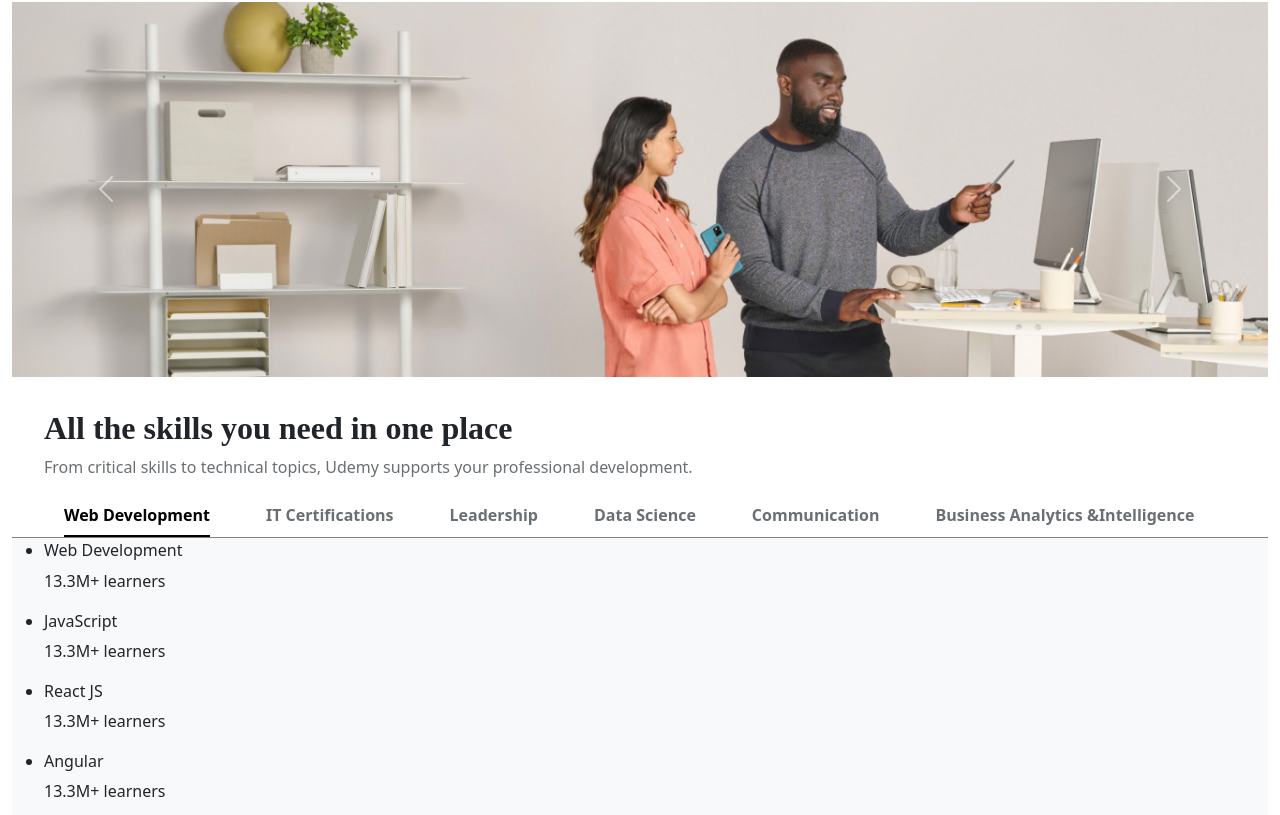
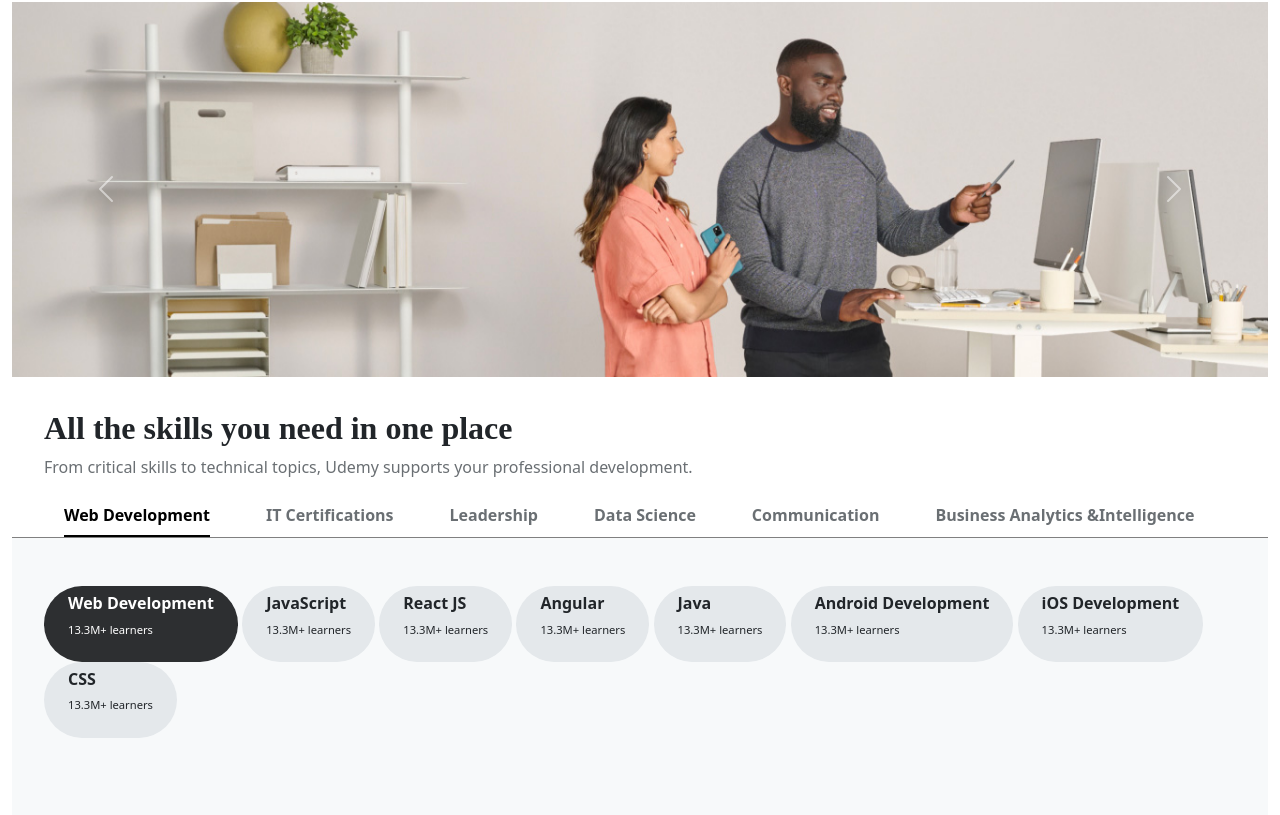
Before and after one commit to MamatovaElnoza/udemy, a plain HTML site: page index.html in a window 1280 px wide. Shown: the part 137-952 px from the top of the page. Drawn offline with nearby package versions, Linux system fonts and the light colour scheme.

Commit message:
Styles for Top Section

```diff
--- a/assets/css/style.css
+++ b/assets/css/style.css
@@ -27,3 +27,35 @@ a {
     background-color: white;
     border-bottom: 1px solid grey;
 }
+
+.top {
+    padding: 3rem 0 !important;
+    display: flex !important;
+}
+
+.activeli {
+    background-color: #2d2f31 !important;
+    color: white !important;
+}
+
+.activeli:hover {
+    background-color: #3e4143 !important;
+}
+
+.li-item {
+    padding: 0.5rem 1.5rem;
+    border-radius: 5rem;
+    background-color: #e4e8eb;
+    display: inline-block;
+    cursor: pointer;
+    align-content: center !important;
+    font-size: 0.7rem !important;
+}
+
+.li-item:hover {
+    background-color: #d1d7dc;
+}
+
+.li-item h6 {
+    font-weight: 700 !important;
+}
```
